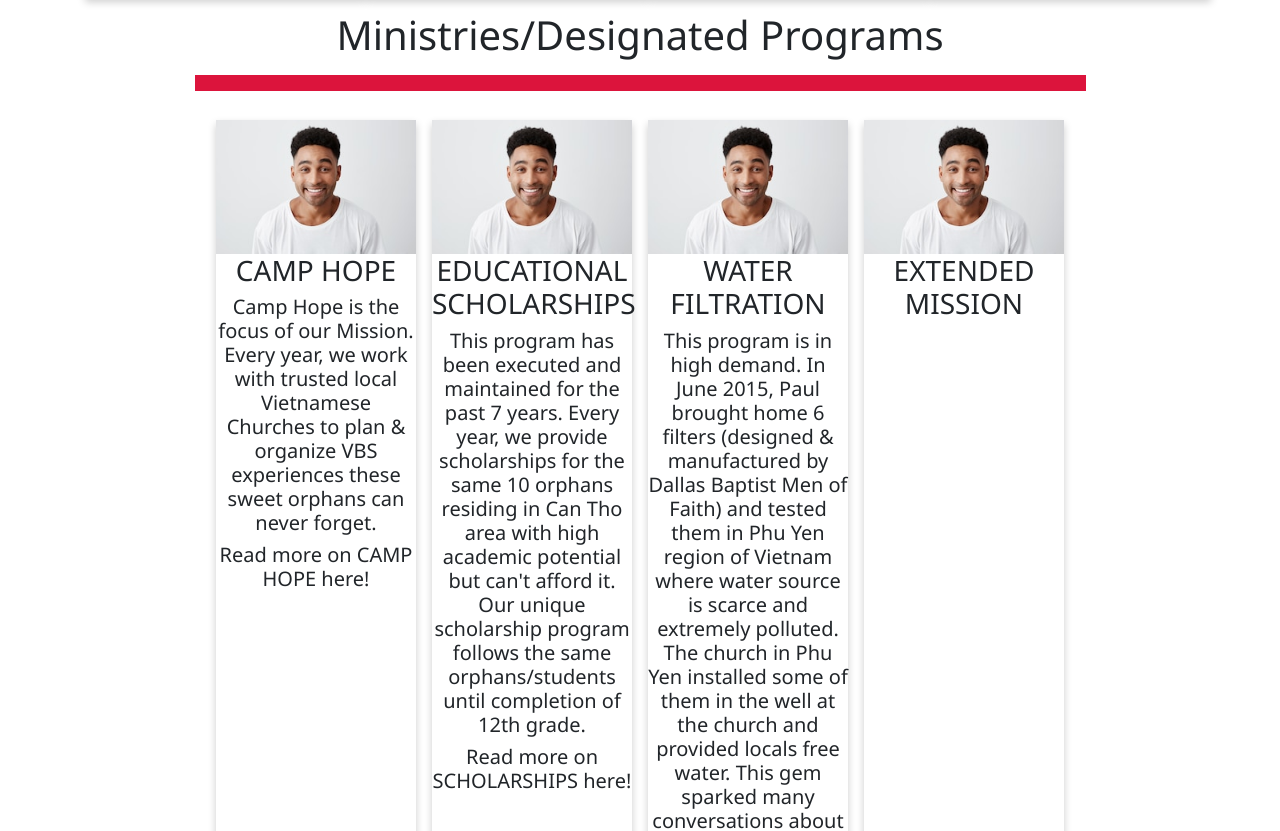
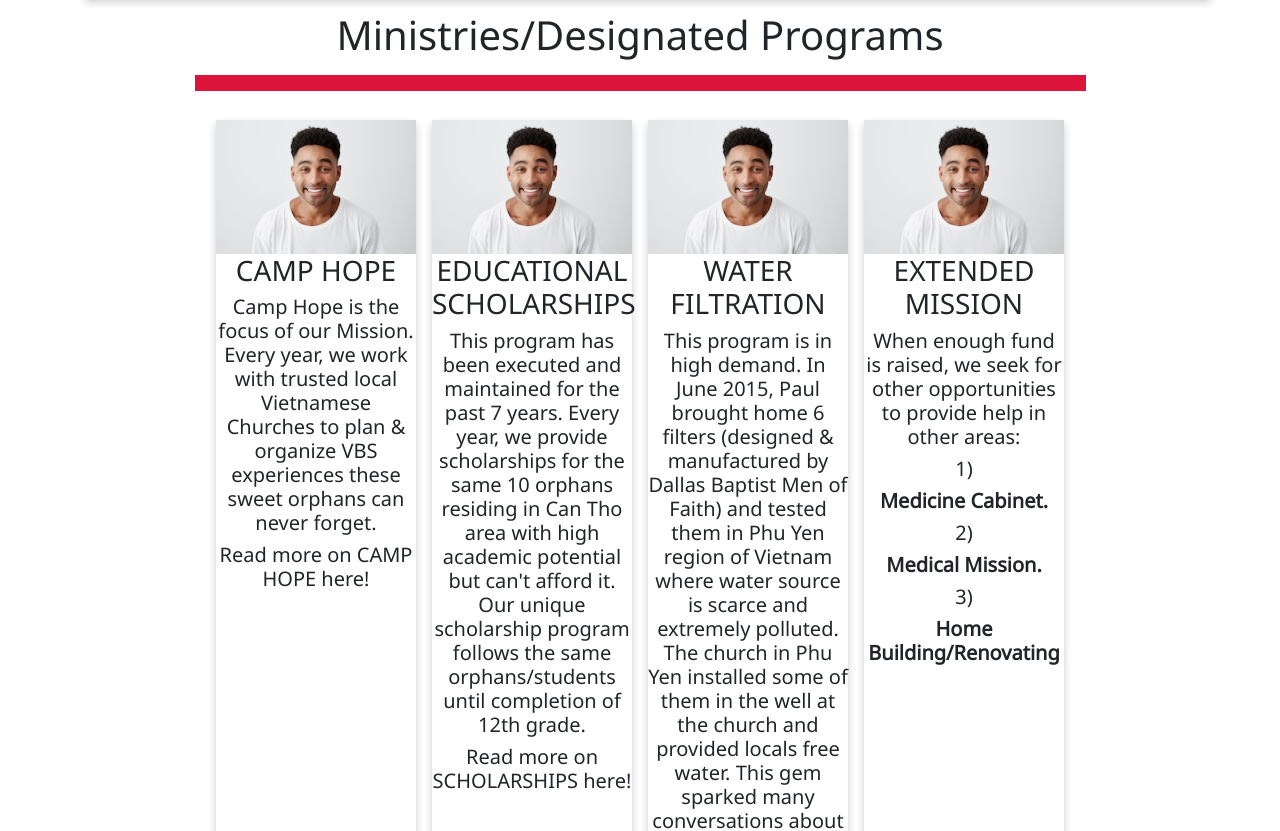
Before and after one commit to mapumarshmallow/Bridges-Of-Hope, an Angular app: page /contacts in a window 1280 px wide. Shown: the part 681-1512 px from the top of the page. Built offline with nearby package versions, Linux system fonts and the light colour scheme.

Commit message:
added ministries card

```diff
--- a/src/app/ministry/ministry.component.html
+++ b/src/app/ministry/ministry.component.html
@@ -10,9 +10,14 @@
                 <h5> {{ x.note }} </h5>
                 <h5> {{ x.email }}</h5>
             </div>
-            <div *ngFor="let x of extendedMinistries; let i = index" class="ministry-card">
+            <div *ngFor="let x of extendedMinistries" class="ministry-card">
                 <img src="{{ x.pic }}"/>
                 <h3> {{ x.name }} </h3>
+                <h5> {{ x.info }} </h5>
+                <div *ngFor = "let y of extendedMinistries_areas">
+                    <h5> {{ y.id }}) </h5>
+                    <h5 style="font-weight: bold"> {{ y.name }} </h5>
+                </div>
             </div>
         </div>
     </div>
--- a/src/app/ministry/ministry.component.ts
+++ b/src/app/ministry/ministry.component.ts
@@ -10,9 +10,12 @@ import specialDatas from './ministries-extended.json';
 export class MinistryComponent implements OnInit {
   public ministries: any = datas;
   public extendedMinistries: any = specialDatas;
+  public extendedMinistries_areas: any;
+
   constructor() { }
 
   ngOnInit() {
+    this.extendedMinistries_areas = this.extendedMinistries[0].areas;
   }
 
 }
```
